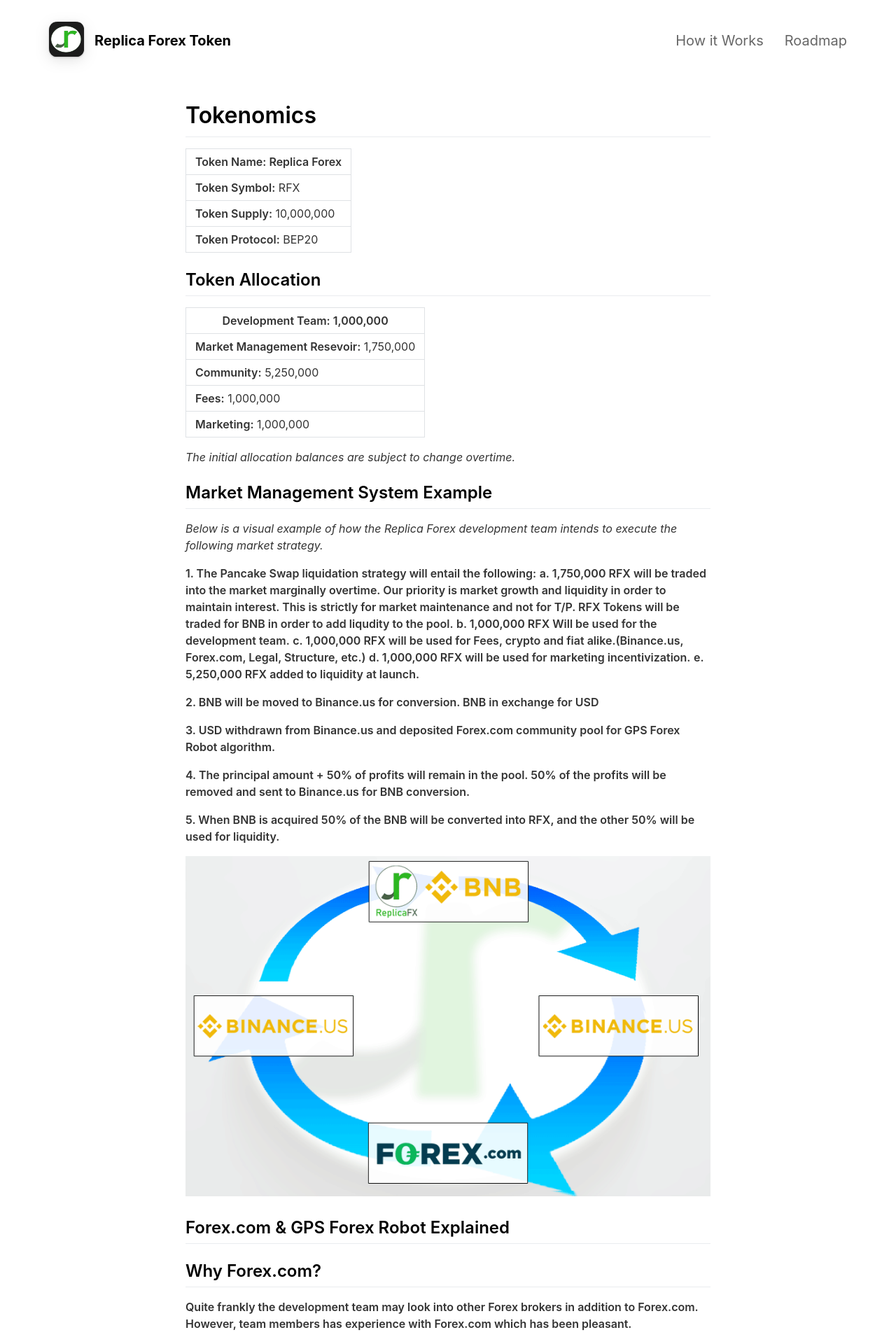
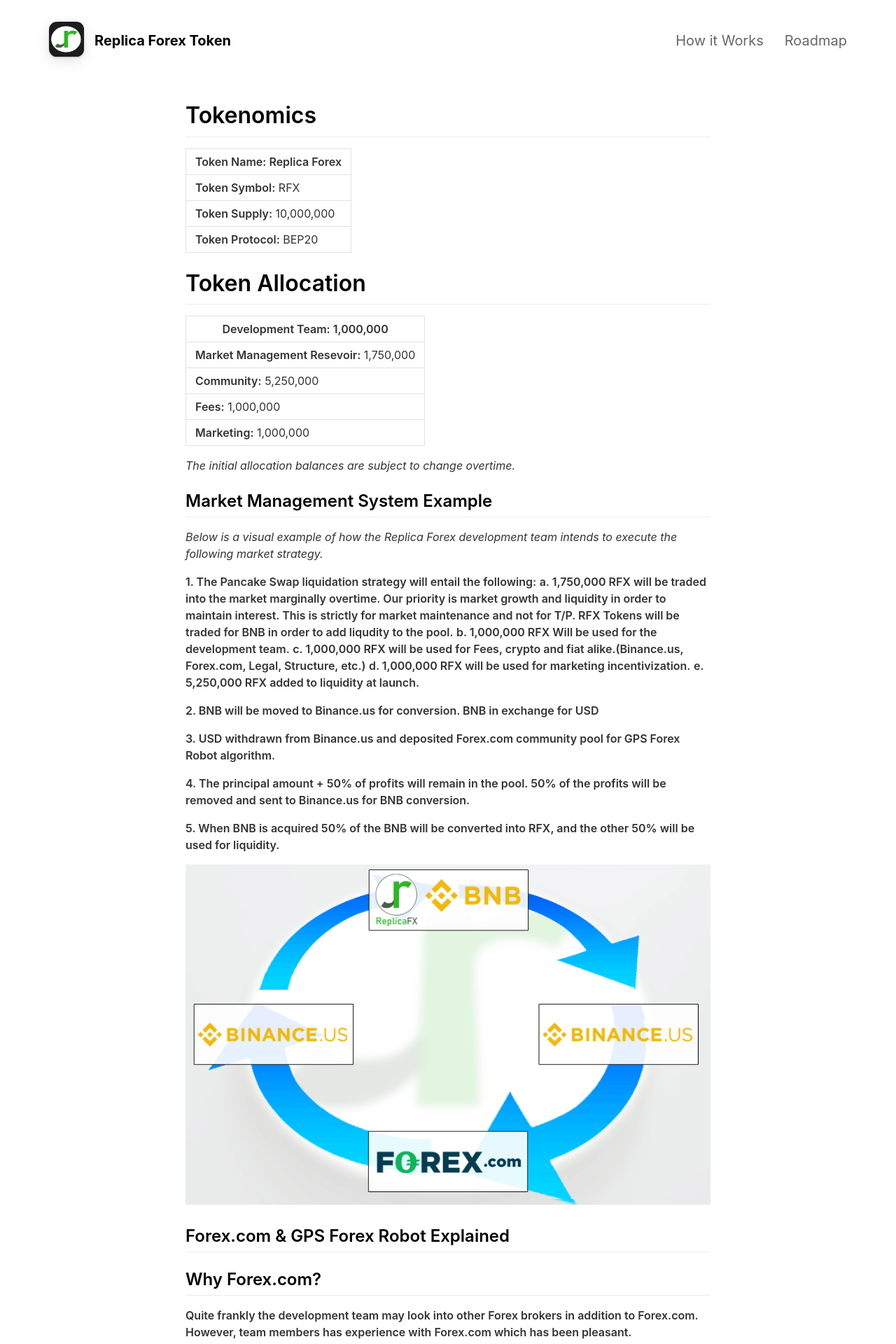
Before and after one commit to fintechntrusts2020/Replica_Forex, a Jekyll site: the page built from _pages/Howitworks.md, in a window 1280 px wide. Shown: the top 1920 px of the page at 70% size. Built offline with Jekyll 4.4.1, drawn with Linux system fonts in a browser that asks for light colours; nearby versions of some CDN libraries.

```diff
--- a/_pages/Howitworks.md
+++ b/_pages/Howitworks.md
@@ -13,7 +13,7 @@ include_in_header: true
 |----------------------------|
 |**Token Protocol:** BEP20|
 
-## Token Allocation
+# Token Allocation
 
 |**Development Team:** 1,000,000|
 |-------------------------------|
```
